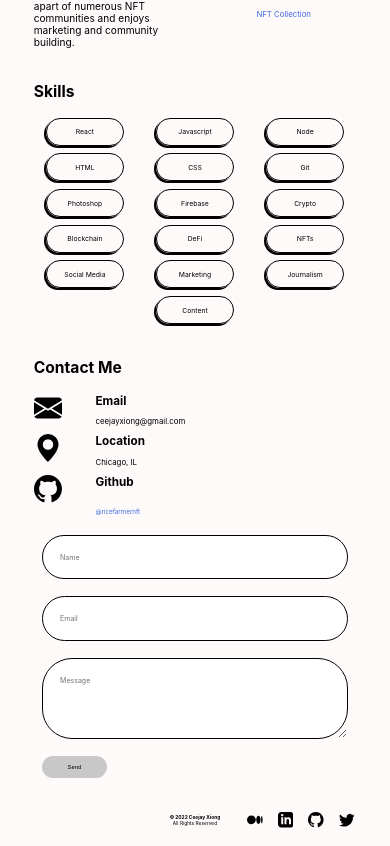
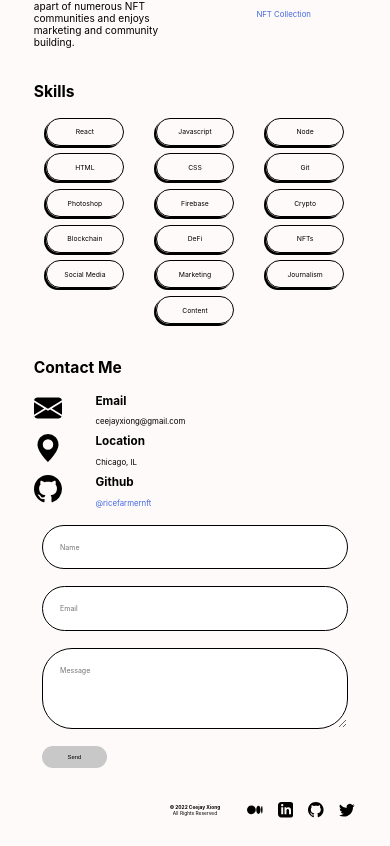
Before and after one commit to ricefarmernft/portfolio-website, a React (Create React App) app: page / in a window 390 px wide. Shown: the part 1084-1930 px from the top of the page. Built offline with nearby package versions, Linux system fonts and the light colour scheme.

Commit message:
Updated github link

```diff
--- a/src/App.css
+++ b/src/App.css
@@ -419,6 +419,9 @@ outline: none;
   .sidebar-text p{
     font-size: 2vw;
   }
+  .sidebar-text a{
+    font-size: 2vw;
+  }
   .footer-icons svg{
     width: 4vw;
     height: 4vw;
--- a/src/Contact.js
+++ b/src/Contact.js
@@ -79,6 +79,7 @@ export default function Contact() {
             </div>
             <div className="sidebar-text">
               <h2>Github</h2>
+              <p>
                 <a
                   className="link"
                   href="https://github.com/ricefarmernft"
@@ -87,6 +88,7 @@ export default function Contact() {
                 >
                   @ricefarmernft
                 </a>
+              </p>
             </div>
           </div>
         </div>
```
Lines whose indentation alone changed are shown as unchanged.
